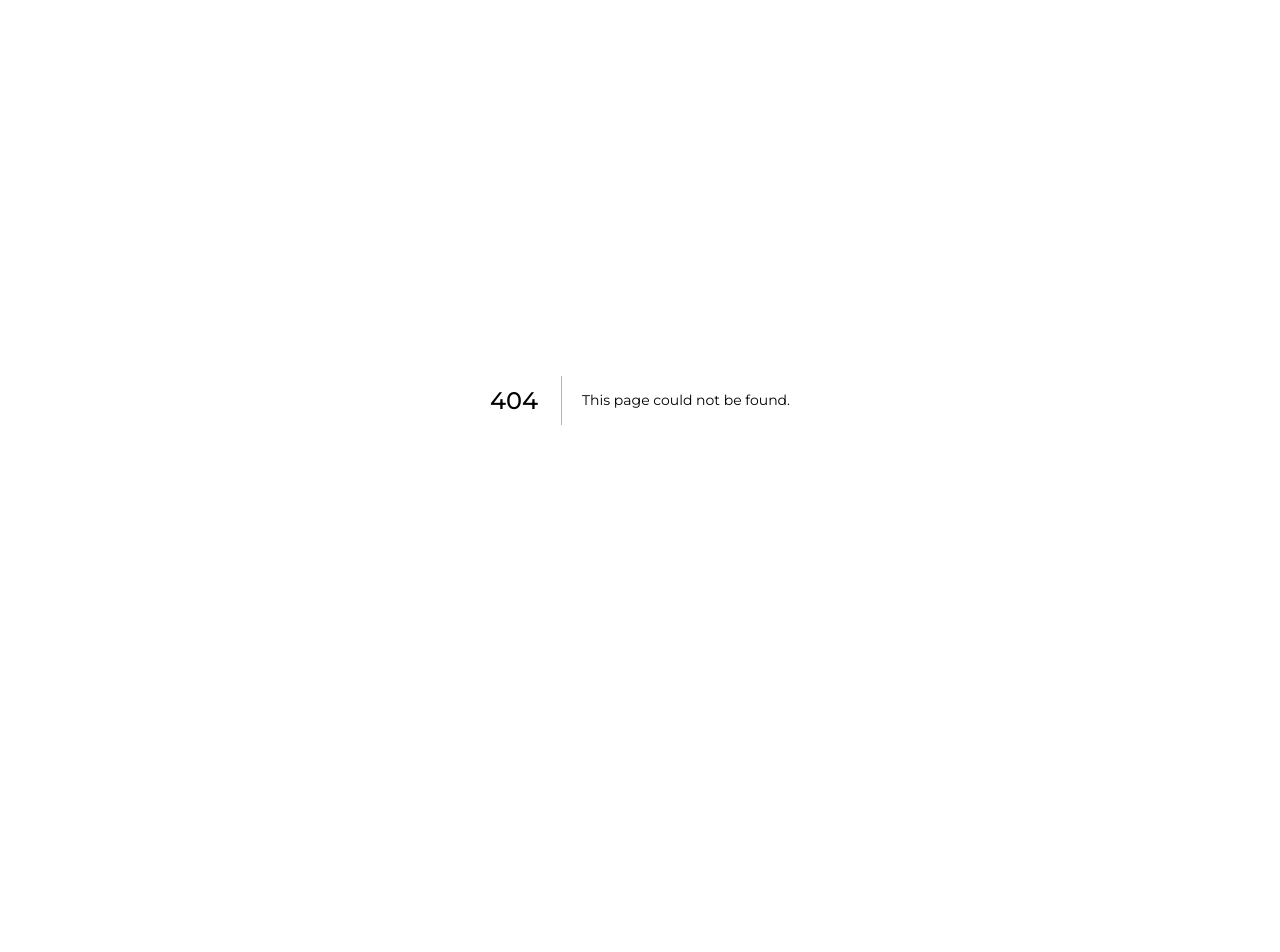
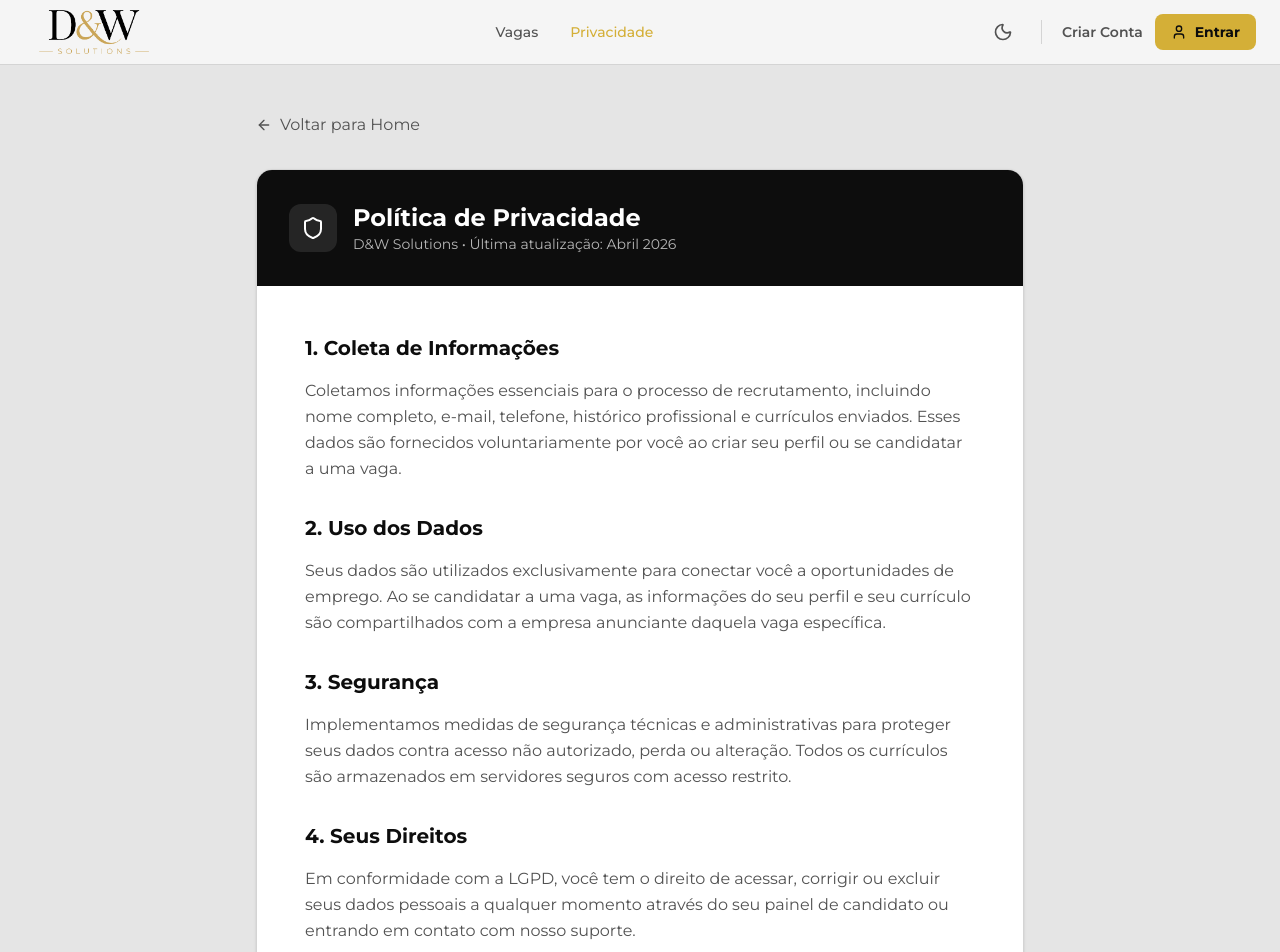
Before and after one commit to dwsolutions2026-cloud/dewsolutions, a Next.js app: page /privacidade in a window 1280 px wide. Before the commit this address had no page. Shown: the top 952 px of the page. Before the commit the page ends 800 px from the top, so only its background shows below. Built offline with nearby package versions, Linux system fonts and the light colour scheme; no server answers; a web font is replaced by a local one.

Commit message:
feat: add privacy policy page to resolve 404s

```diff
--- /dev/null
+++ b/src/app/(public)/privacidade/page.tsx
@@ -0,0 +1,74 @@
+import Link from 'next/link'
+import { ArrowLeft, Shield } from 'lucide-react'
+
+export default function PrivacidadePage() {
+  return (
+    <div className="bg-muted min-h-[calc(100vh-140px)] py-12 px-4">
+      <div className="container mx-auto max-w-3xl">
+        <Link
+          href="/"
+          className="inline-flex items-center gap-2 text-muted-foreground hover:text-accent transition-colors mb-8 group"
+        >
+          <ArrowLeft className="w-4 h-4 group-hover:-translate-x-1 transition-transform" />
+          Voltar para Home
+        </Link>
+
+        <div className="bg-white rounded-2xl shadow-sm border border-border overflow-hidden">
+          <div className="bg-primary p-8 text-white flex items-center gap-4">
+            <div className="w-12 h-12 bg-white/10 rounded-xl flex items-center justify-center">
+              <Shield className="w-6 h-6 text-white" />
+            </div>
+            <div>
+              <h1 className="text-2xl font-bold">Política de Privacidade</h1>
+              <p className="text-white/70 text-sm">D&W Solutions • Última atualização: Abril 2026</p>
+            </div>
+          </div>
+
+          <div className="p-8 md:p-12 space-y-8">
+            <section>
+              <h2 className="text-xl font-bold text-primary mb-4">1. Coleta de Informações</h2>
+              <p className="text-muted-foreground leading-relaxed">
+                Coletamos informações essenciais para o processo de recrutamento, incluindo nome completo,
+                e-mail, telefone, histórico profissional e currículos enviados. Esses dados são
+                fornecidos voluntariamente por você ao criar seu perfil ou se candidatar a uma vaga.
+              </p>
+            </section>
+
+            <section>
+              <h2 className="text-xl font-bold text-primary mb-4">2. Uso dos Dados</h2>
+              <p className="text-muted-foreground leading-relaxed">
+                Seus dados são utilizados exclusivamente para conectar você a oportunidades de emprego.
+                Ao se candidatar a uma vaga, as informações do seu perfil e seu currículo são
+                compartilhados com a empresa anunciante daquela vaga específica.
+              </p>
+            </section>
+
+            <section>
+              <h2 className="text-xl font-bold text-primary mb-4">3. Segurança</h2>
+              <p className="text-muted-foreground leading-relaxed">
+                Implementamos medidas de segurança técnicas e administrativas para proteger seus dados
+                contra acesso não autorizado, perda ou alteração. Todos os currículos são armazenados
+                em servidores seguros com acesso restrito.
+              </p>
+            </section>
+
+            <section>
+              <h2 className="text-xl font-bold text-primary mb-4">4. Seus Direitos</h2>
+              <p className="text-muted-foreground leading-relaxed">
+                Em conformidade com a LGPD, você tem o direito de acessar, corrigir ou excluir seus
+                dados pessoais a qualquer momento através do seu painel de candidato ou entrando
+                em contato com nosso suporte.
+              </p>
+            </section>
+
+            <div className="pt-8 border-t border-border">
+              <p className="text-sm text-muted-foreground italic text-center">
+                Dúvidas sobre nossa política? Entre em contato através do e-mail: suporte@dwsolutions.com.br
+              </p>
+            </div>
+          </div>
+        </div>
+      </div>
+    </div>
+  )
+}
```
